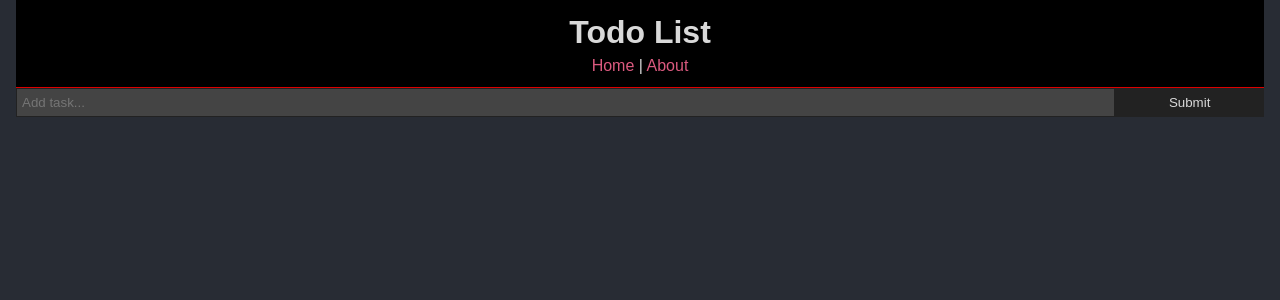
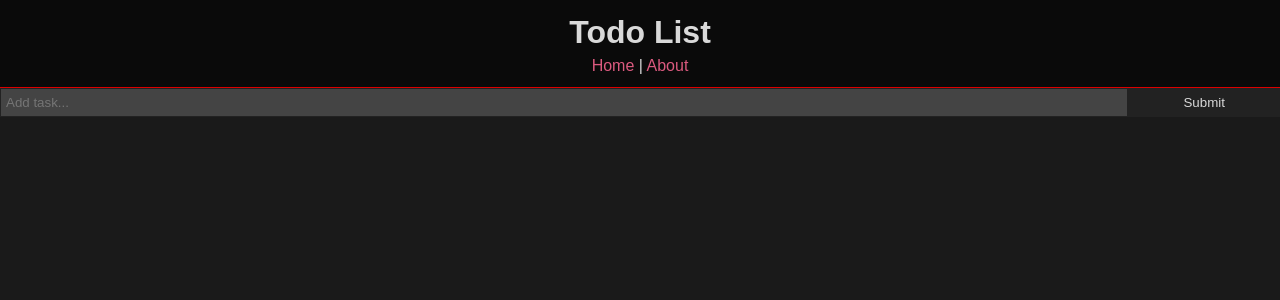
Before and after one commit to naruto4999/to-do-app, a React (Create React App) app: page / in a window 1280 px wide. Shown: the top 300 px of the page. Built offline with nearby package versions, Linux system fonts and the light colour scheme.

Commit message:
CSS: Update background colors

```diff
--- a/src/App.css
+++ b/src/App.css
@@ -5,7 +5,7 @@
 }
 
 body {
-  background-color: #282c34;
+  background-color: rgb(26, 26, 26);
   color: #d9d9d9;
   font-family: Arial, Helvetica, sans-serif;
   line-height: 1.4;
@@ -26,10 +26,6 @@ p {
   font-size: 1.2em;
 }
 
-.container {
-  padding: 0 1rem;
-}
-
 .btn {
   display: inline-block;
   border: none;
--- a/src/layouts/Header.js
+++ b/src/layouts/Header.js
@@ -13,7 +13,7 @@ class Header extends React.Component {
 }
 
 let headerStyle = {
-  background: "#000",
+  background: "rgb(10,10,10)",
   borderBottom: "1px solid #dd0000",
   textAlign: "center",
   padding: "10px",
```
